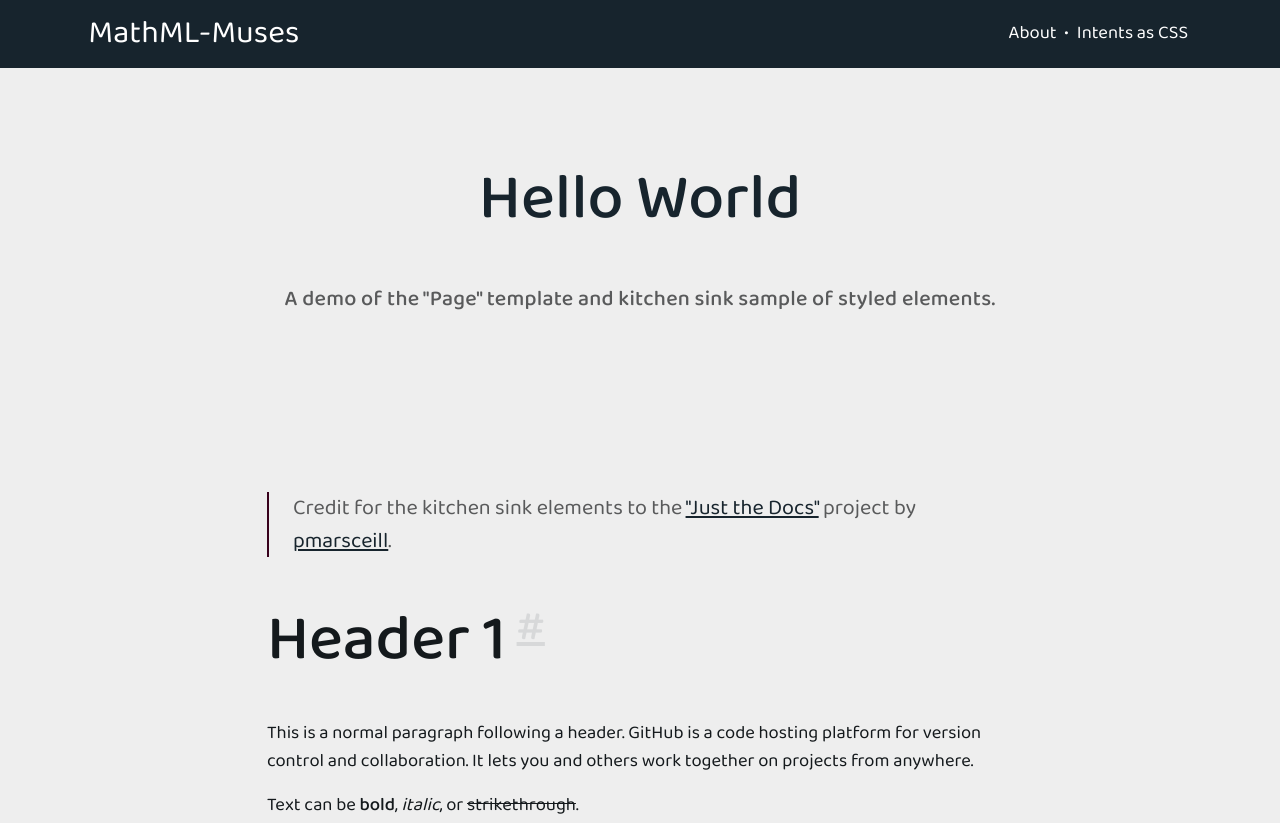
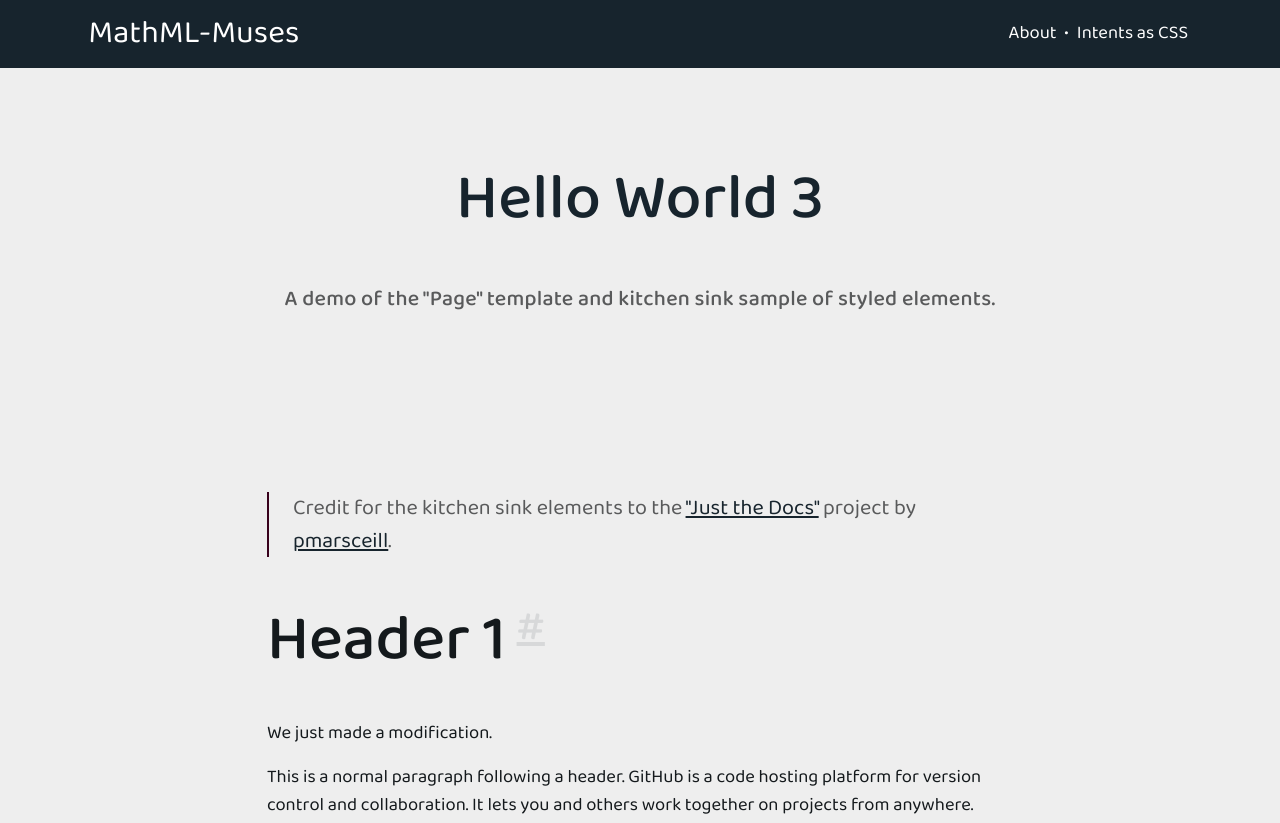
Before and after one commit to IUBH-Webanwendungen/mathmlmuses, an Eleventy site: page src/pages/helloworld.md in a window 1280 px wide. Shown: the top 823 px of the page. Built offline with nearby package versions, Linux system fonts and the light colour scheme; Eleventy itself is replaced by a stand-in of ours; files that its build step writes are made by us from their sources; what @11tyrocks/eleventy-plugin-social-images would draw is missing.

Commit message:
Just for fun.

```diff
--- a/package.json
+++ b/package.json
@@ -12,7 +12,7 @@
     "build:eleventy": "eleventy",
     "postbuild": "postcss public/css/*.css -u autoprefixer cssnano -r",
     "start": "cross-env ELEVENTY_ENV=dev npm-run-all build:sass --parallel watch:*",
-    "build": "cross-env ELEVENTY_ENV=prod npm-run-all build:sass build:eleventy social-images",
+    "build": "cross-env ELEVENTY_ENV=prod npm-run-all build:sass build:eleventy",
     "lint": "stylelint 'src/sass/**/*.scss' 'src/sass/**/**/*.scss' 'src/sass/**/**/**/*.scss'",
     "lint:fix": "stylelint --fix 'src/sass/**/*.scss' 'src/sass/**/**/*.scss' 'src/sass/**/**/**/*.scss'",
     "social-images": "eleventy-social-images --outputDir public --dataFile social/pages.json --templatePath social/template.html",
--- a/src/pages/helloworld.md
+++ b/src/pages/helloworld.md
@@ -1,5 +1,5 @@
 ---
-title: "Hello World"
+title: "Hello World 3"
 description: 'A demo of the "Page" template and kitchen sink sample of styled elements.'
 eleventyExcludeFromCollections: true
 ---
@@ -7,6 +7,8 @@ eleventyExcludeFromCollections: true
 > Credit for the kitchen sink elements to the ["Just the Docs"](https://github.com/pmarsceill/just-the-docs) project by [pmarsceill](https://github.com/pmarsceill).
 
 # Header 1
+
+We just made a modification.
 
 This is a normal paragraph following a header. GitHub is a code hosting platform for version control and collaboration. It lets you and others work together on projects from anywhere.
 
```
